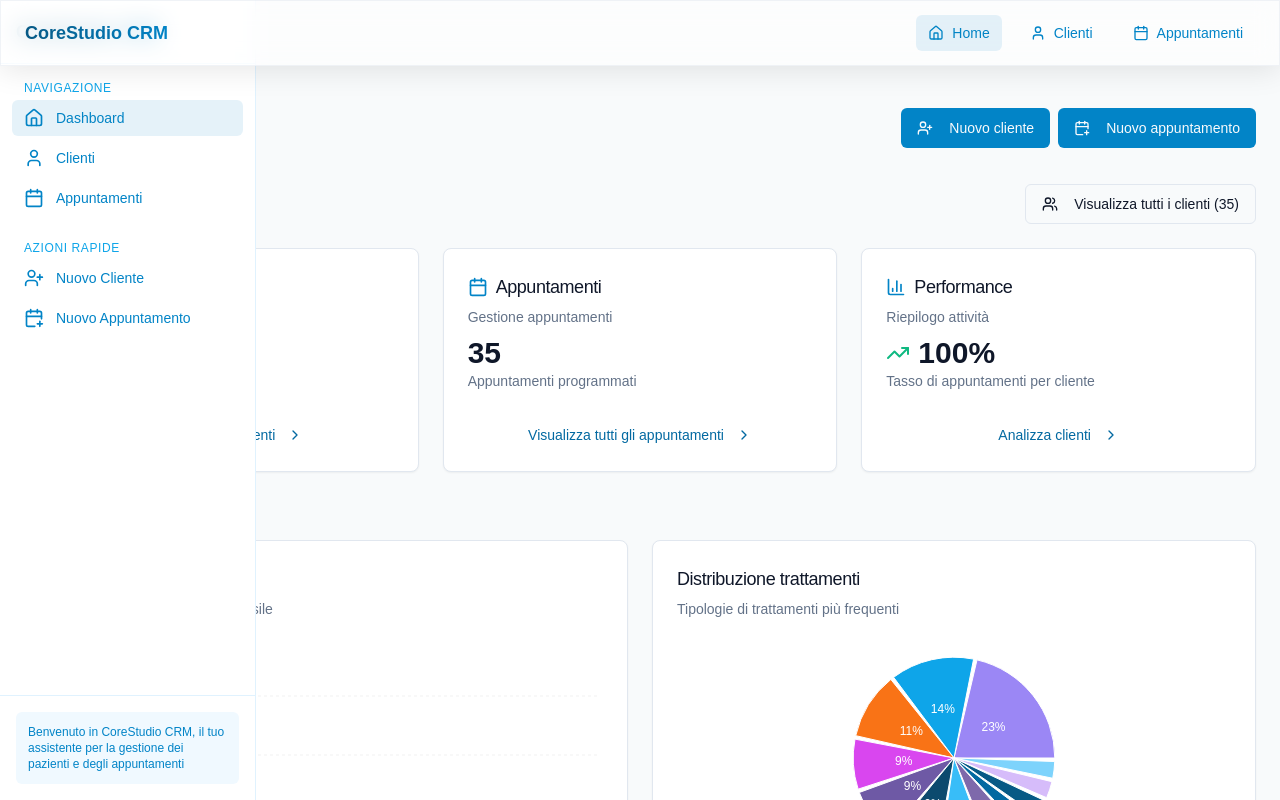
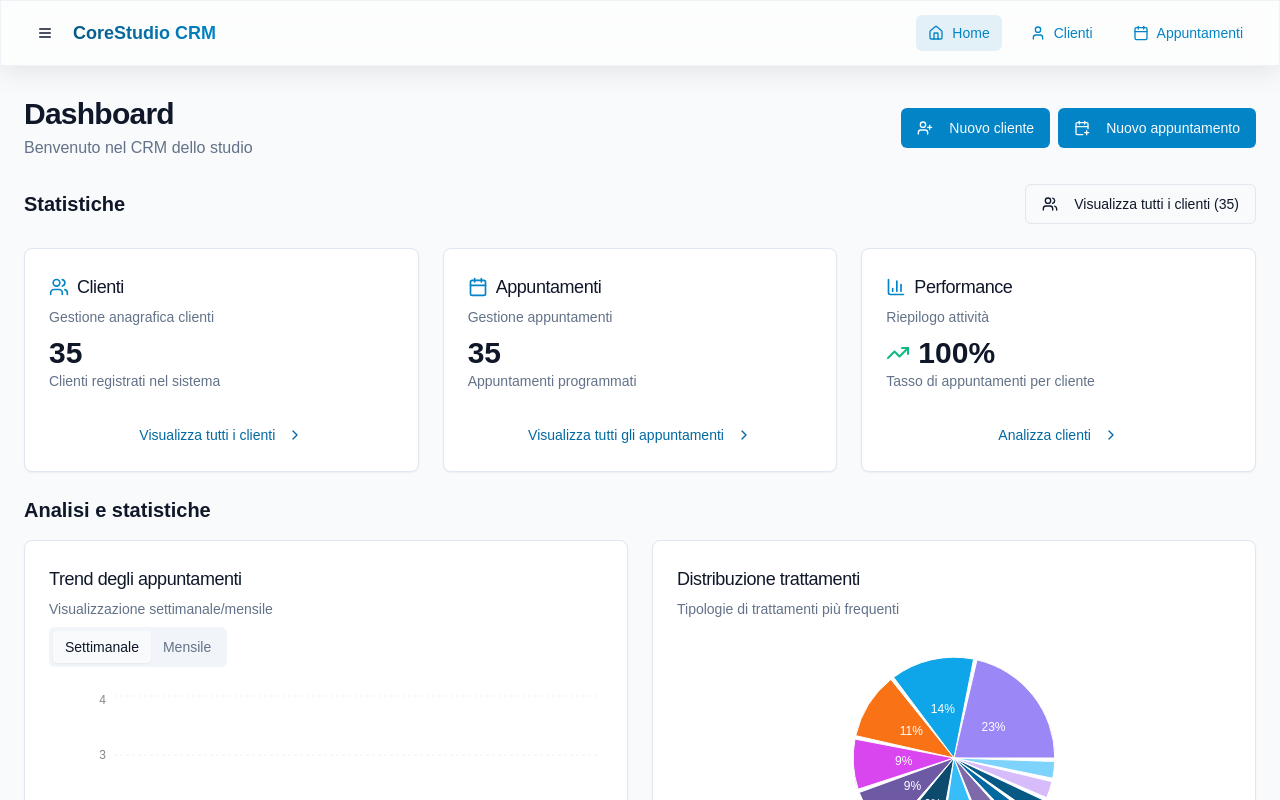
Before and after one commit to corestudiocrm/dermacrm-helper, a React (Vite) app: page / in a window 1280 px wide. Shown: the top 800 px of the page. Built offline with nearby package versions, Linux system fonts and the light colour scheme.

Commit message:
Make sidebar collapsible on mobile
The sidebar is now only visible on mobile devices when a button is clicked.

```diff
--- a/src/App.tsx
+++ b/src/App.tsx
@@ -19,6 +19,7 @@ import NotFound from "./pages/NotFound";
 const queryClient = new QueryClient();
 
 const App = () => {
+  // Setting sidebar closed by default
   const [sidebarOpen, setSidebarOpen] = useState(false);
 
   return (
--- a/src/components/dashboard/DashboardCharts.tsx
+++ b/src/components/dashboard/DashboardCharts.tsx
@@ -10,7 +10,7 @@ const DashboardCharts: React.FC = () => {
   const { appointments, treatments } = useCrm();
 
   return (
-    <div className="grid gap-6 md:grid-cols-2">
+    <div className="grid gap-6 grid-cols-1 md:grid-cols-2">
       <Card className="col-span-1">
         <CardHeader className="pb-2">
           <CardTitle className="text-lg font-medium">Trend degli appuntamenti</CardTitle>
--- a/src/components/layout/Navbar.tsx
+++ b/src/components/layout/Navbar.tsx
@@ -31,11 +31,11 @@ const Navbar: React.FC<NavbarProps> = ({ sidebarOpen, setSidebarOpen }) => {
             <Button
               variant="ghost"
               size="icon"
-              className="mr-2 md:hidden"
+              className="mr-2"
               onClick={() => setSidebarOpen(!sidebarOpen)}
+              aria-label={sidebarOpen ? "Close sidebar" : "Open sidebar"}
             >
               <Menu className="h-5 w-5" />
-              <span className="sr-only">Toggle sidebar</span>
             </Button>
 
             <NavLink to="/" className="flex items-center">
--- a/src/components/layout/Sidebar.tsx
+++ b/src/components/layout/Sidebar.tsx
@@ -23,12 +23,22 @@ const Sidebar: React.FC<SidebarProps> = ({ open, setOpen }) => {
     { to: '/appointments/new', label: 'Nuovo Appuntamento', icon: <CalendarPlus className="h-5 w-5" /> },
   ];
 
+  // If sidebar is not open, don't render anything
+  if (!open) {
+    return null;
+  }
+
   return (
+    <>
+      {/* Backdrop overlay for mobile */}
       <div
-      className={cn(
-        "fixed inset-y-0 left-0 z-40 w-64 border-r border-core-100 bg-white transition-transform duration-300 ease-in-out md:translate-x-0",
-        open ? "translate-x-0" : "-translate-x-full"
-      )}
+        className="fixed inset-0 bg-black/30 z-30"
+        onClick={() => setOpen(false)}
+        aria-hidden="true"
+      />
+
+      <div
+        className="fixed inset-y-0 left-0 z-40 w-64 border-r border-core-100 bg-white transition-transform duration-300 ease-in-out translate-x-0"
       >
         <div className="flex h-full flex-col">
           <div className="flex h-16 items-center justify-between px-4 border-b border-core-100">
@@ -40,7 +50,6 @@ const Sidebar: React.FC<SidebarProps> = ({ open, setOpen }) => {
               variant="ghost"
               size="icon"
               onClick={() => setOpen(false)}
-            className="md:hidden"
             >
               <ChevronLeft className="h-5 w-5" />
               <span className="sr-only">Close sidebar</span>
@@ -65,11 +74,7 @@ const Sidebar: React.FC<SidebarProps> = ({ open, setOpen }) => {
                           ? "bg-primary/10 text-primary font-medium"
                           : "text-core-600 hover:bg-core-50"
                       )}
-                    onClick={() => {
-                      if (window.innerWidth < 768) {
-                        setOpen(false);
-                      }
-                    }}
+                      onClick={() => setOpen(false)}
                     >
                       <span className="mr-3">{item.icon}</span>
                       {item.label}
@@ -93,11 +98,7 @@ const Sidebar: React.FC<SidebarProps> = ({ open, setOpen }) => {
                           ? "bg-primary/10 text-primary font-medium"
                           : "text-core-600 hover:bg-core-50"
                       )}
-                    onClick={() => {
-                      if (window.innerWidth < 768) {
-                        setOpen(false);
-                      }
-                    }}
+                      onClick={() => setOpen(false)}
                     >
                       <span className="mr-3">{item.icon}</span>
                       {item.label}
@@ -117,6 +118,7 @@ const Sidebar: React.FC<SidebarProps> = ({ open, setOpen }) => {
           </div>
         </div>
       </div>
+    </>
   );
 };
 
```
Lines whose indentation alone changed are shown as unchanged.
